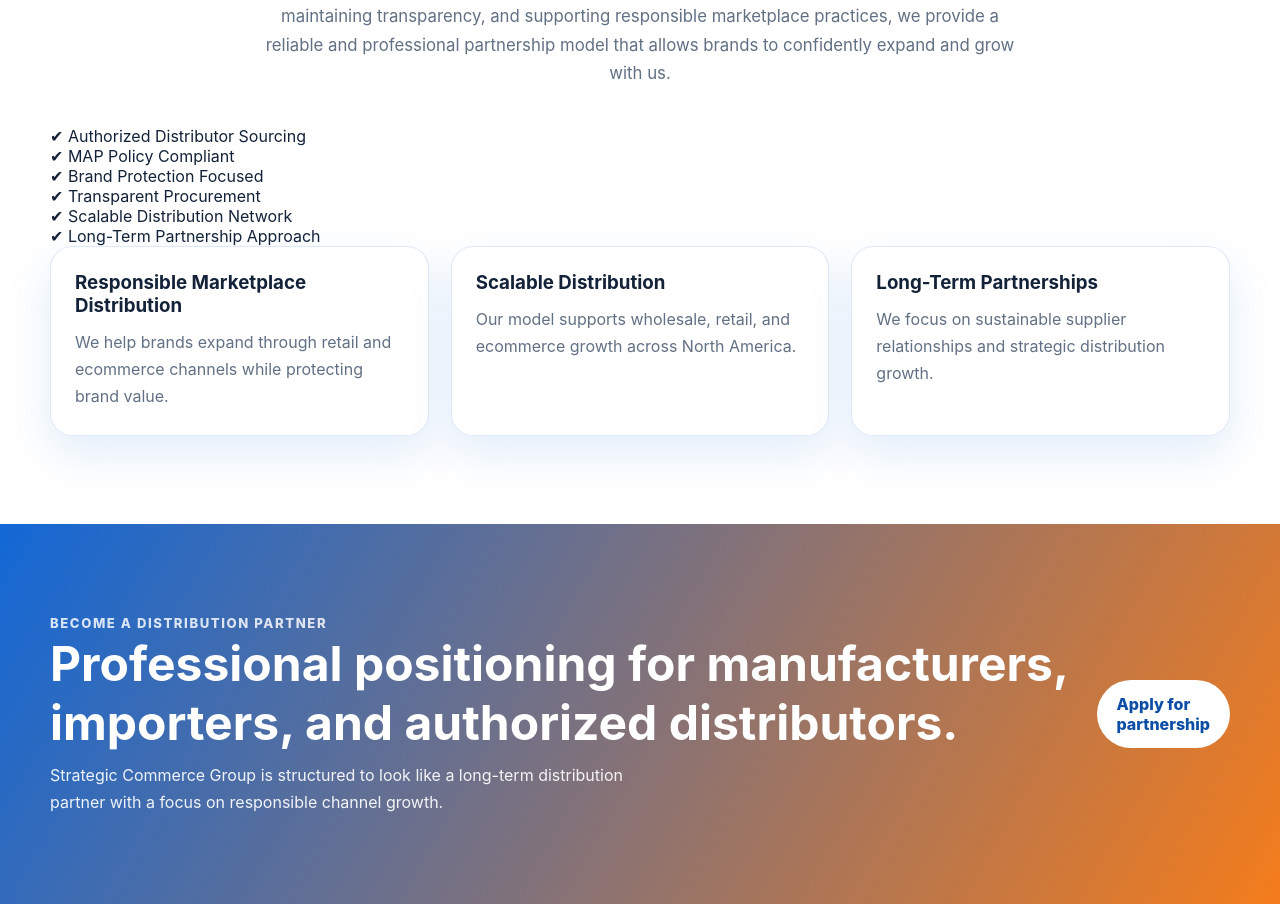
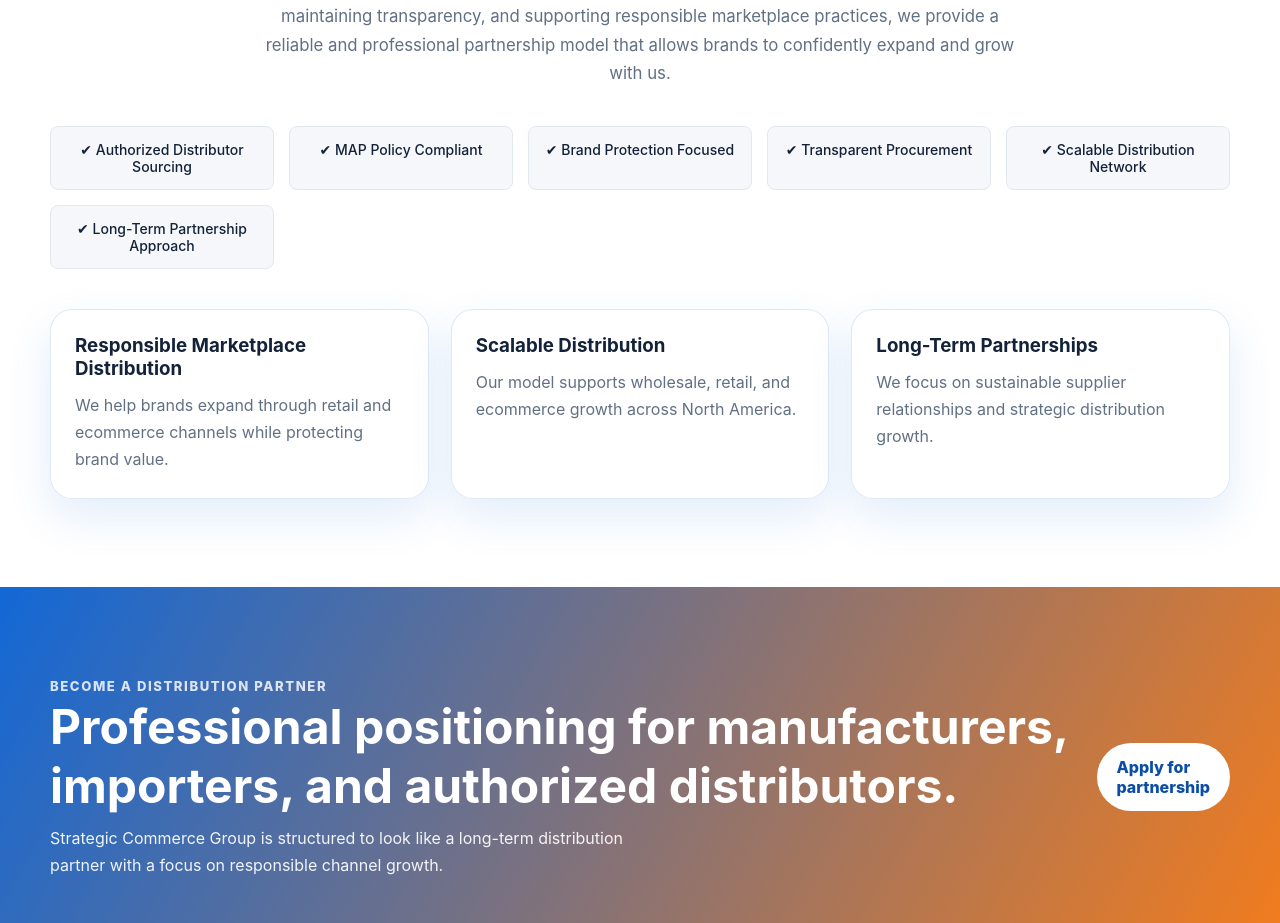
Before and after one commit to larryfelix66/strategic-commerce-group-site, a React (Vite) app: page / in a window 1280 px wide. Shown: the part 7965-8888 px from the top of the page. Built offline with nearby package versions, Linux system fonts and the light colour scheme.

Commit message:
Update styles.css

```diff
--- a/src/styles.css
+++ b/src/styles.css
@@ -379,3 +379,25 @@ input {
   max-width: 100%;
   margin-bottom: 40px;
 }
+
+.trust-bar {
+  display: grid;
+  grid-template-columns: repeat(auto-fit, minmax(220px, 1fr));
+  gap: 15px;
+  margin: 30px 0 40px;
+}
+
+.trust-item {
+  background: #f5f7fa;
+  border: 1px solid #e2e8f0;
+  padding: 14px 16px;
+  border-radius: 8px;
+  font-weight: 500;
+  text-align: center;
+  font-size: 14px;
+}
+
+.trust-item:hover {
+  background: #eef2f7;
+  transition: 0.2s ease;
+}
```
